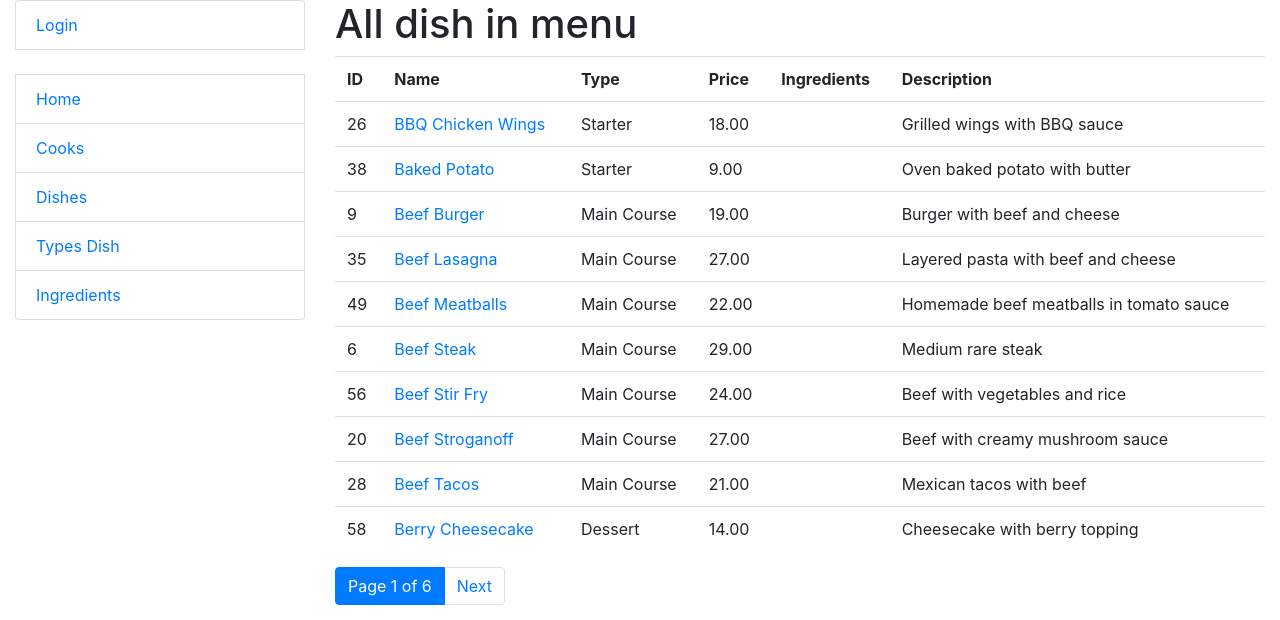
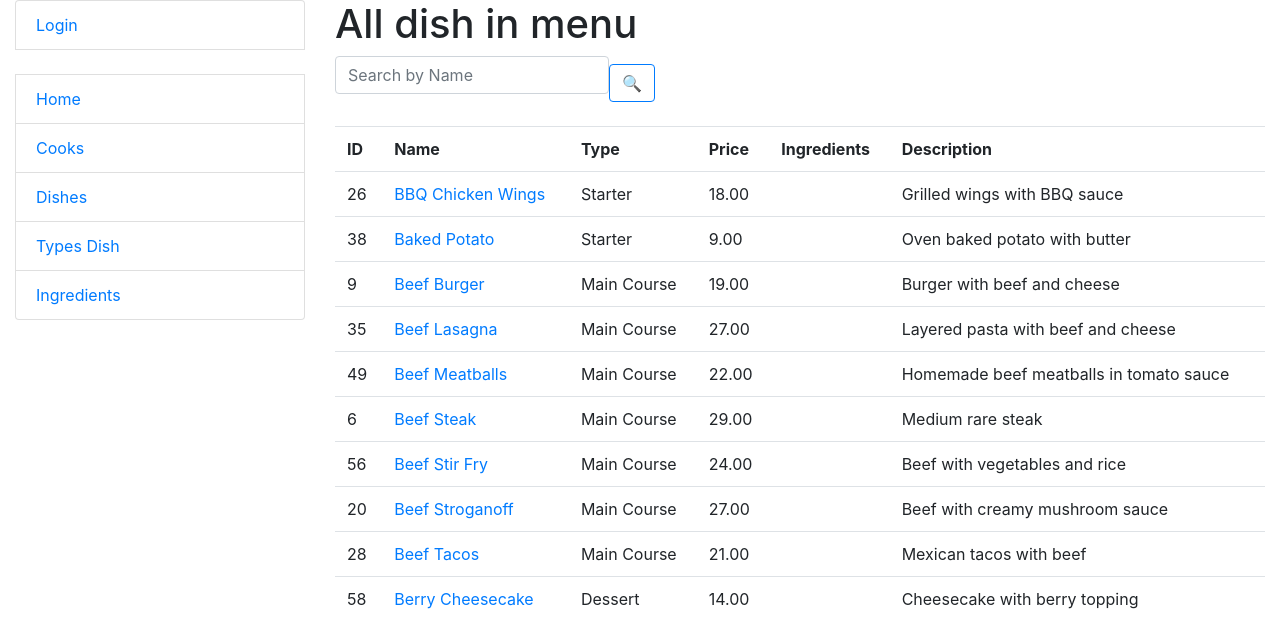
Before and after one commit to VolodymyrHavrylenko/restaurant-kitchen-service, a Django app: page /dishes/ in a window 1280 px wide. Shown: the top 620 px of the page. Run offline with Django 5.2, Linux system fonts and the light colour scheme; data comes from the database, SQL or seed files in the repository; data that the repository does not hold is empty; some libraries are stand-ins or nearby versions.

Commit message:
feat: implement search functionality for all list views

```diff
--- a/kitchen/forms.py
+++ b/kitchen/forms.py
@@ -22,3 +22,21 @@ class DishCreateForm(forms.ModelForm):
     class Meta:
         model = Dish
         fields = "__all__"
+
+
+class CookSearchForm(forms.Form):
+    username = forms.CharField(
+        max_length=100,
+        required=False,
+        label="",
+        widget=forms.TextInput(attrs={"placeholder": "Search by Username"}),
+    )
+
+
+class SearchFormByName(forms.Form):
+    name = forms.CharField(
+        max_length=100,
+        required=False,
+        label="",
+        widget=forms.TextInput(attrs={"placeholder": "Search by Name"}),
+    )
--- a/kitchen/views.py
+++ b/kitchen/views.py
@@ -5,7 +5,12 @@ from django.urls import reverse_lazy
 from django.views import generic
 from django.shortcuts import render, redirect
 
-from kitchen.forms import CookCreateForm, DishCreateForm
+from kitchen.forms import (
+    CookCreateForm,
+    DishCreateForm,
+    CookSearchForm,
+    SearchFormByName,
+)
 from kitchen.models import Cook, Dish, DishType, Ingredient
 
 
@@ -29,6 +34,22 @@ def index(request):
 class CookListView(LoginRequiredMixin, generic.ListView):
     model = Cook
     paginate_by = 5
+
+    def get_context_data(self, *, object_list=None, **kwargs):
+        context = super(CookListView, self).get_context_data(**kwargs)
+        username = self.request.GET.get("username", "")
+        context["username"] = username
+        context["search_form"] = CookSearchForm(
+            initial={"username": username}
+        )
+        return context
+
+    def get_queryset(self):
+        queryset = Cook.objects.all()
+        username = self.request.GET.get("username")
+        if username:
+            return queryset.filter(username__icontains=username)
+        return queryset
 
 
 class CookDetailView(LoginRequiredMixin, generic.DetailView):
@@ -59,11 +80,24 @@ class DishListView(generic.ListView):
     model = Dish
     paginate_by = 10
 
+    def get_context_data(self, *, object_list=None, **kwargs):
+        context = super(DishListView, self).get_context_data(**kwargs)
+        name = self.request.GET.get("name", "")
+        context["name"] = name
+        context["search_form"] = SearchFormByName(
+            initial={"name": name}
+        )
+        return context
+
     def get_queryset(self):
-        return Dish.objects.select_related("dish_type").prefetch_related(
+        queryset = Dish.objects.select_related("dish_type").prefetch_related(
             "ingredient",
             "cook"
         )
+        name = self.request.GET.get("name")
+        if name:
+            return queryset.filter(name__icontains=name)
+        return queryset
 
 
 class DishDetailView(LoginRequiredMixin, generic.DetailView):
@@ -97,6 +131,22 @@ class DishTypeListView(generic.ListView):
     template_name = "kitchen/dish_type_list.html"
     context_object_name = "dish_type_list"
 
+    def get_context_data(self, *, object_list=None, **kwargs):
+        context = super(DishTypeListView, self).get_context_data(**kwargs)
+        name = self.request.GET.get("name", "")
+        context["name"] = name
+        context["search_form"] = SearchFormByName(
+            initial={"name": name}
+        )
+        return context
+
+    def get_queryset(self):
+        queryset = DishType.objects.all()
+        name = self.request.GET.get("name")
+        if name:
+            return queryset.filter(name__icontains=name)
+        return queryset
+
 
 class DishTypeCreateView(LoginRequiredMixin, generic.CreateView):
     model = DishType
@@ -124,6 +174,22 @@ class IngredientListView(LoginRequiredMixin, generic.ListView):
     model = Ingredient
     paginate_by = 5
 
+    def get_context_data(self, *, object_list=None, **kwargs):
+        context = super(IngredientListView, self).get_context_data(**kwargs)
+        name = self.request.GET.get("name", "")
+        context["name"] = name
+        context["search_form"] = SearchFormByName(
+            initial={"name": name}
+        )
+        return context
+
+    def get_queryset(self):
+        queryset = Ingredient.objects.all()
+        name = self.request.GET.get("name")
+        if name:
+            return queryset.filter(name__icontains=name)
+        return queryset
+
 
 class IngredientCreateView(LoginRequiredMixin, generic.CreateView):
     model = Ingredient
--- a/templates/kitchen/dish_list.html
+++ b/templates/kitchen/dish_list.html
@@ -1,11 +1,17 @@
 {% extends "base.html" %}
+{% load crispy_forms_filters %}
 
 {% block title %}
-<title>Dish List</title>
+  <title>Dish List</title>
 {% endblock %}
 
 {% block content %}
-  <h1>All dish in menu {% if user.is_authenticated %}<a style="float: right" href="{% url "kitchen:dish-create" %}">+</a>{% endif %}</h1>
+  <h1>All dish in menu {% if user.is_authenticated %}
+    <a style="float: right" href="{% url "kitchen:dish-create" %}">+</a>{% endif %}</h1>
+  <form action="" method="get" class="form-inline">
+    {{ search_form|crispy }}
+    <input type="submit" value="🔍" class="btn btn-outline-primary">
+  </form>
   {% if dish_list %}
     <table class="table">
       <tr>
--- a/templates/kitchen/dish_type_list.html
+++ b/templates/kitchen/dish_type_list.html
@@ -1,4 +1,5 @@
 {% extends "base.html" %}
+{% load crispy_forms_filters %}
 
 {% block title %}
   <title>Type of Dish List</title>
@@ -7,6 +8,10 @@
 {% block content %}
   <h1>All types of dish that we cook {% if user.is_authenticated %}
     <a style="float: right" href="{% url "kitchen:dish-type-create" %}">+</a>{% endif %}</h1>
+  <form action="" method="get" class="form-inline">
+    {{ search_form|crispy }}
+    <input type="submit" value="🔍" class="btn btn-outline-primary">
+  </form>
   {% if dish_type_list %}
     <table class="table">
       <tr>
```
Also changed, not shown: templates/kitchen/cook_list.html (+8 -2 lines), templates/kitchen/ingredient_list.html (+6 -1 lines).
